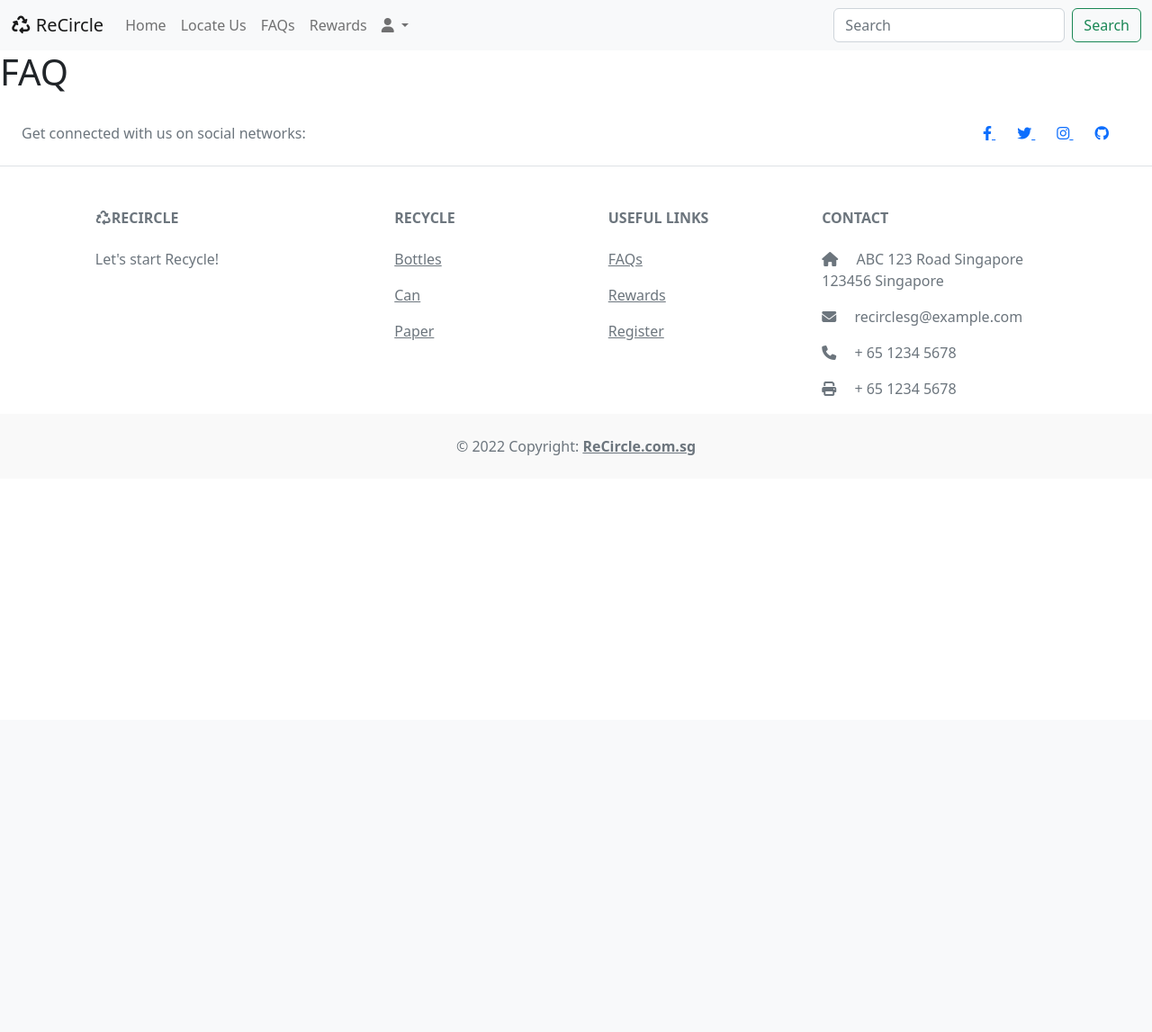
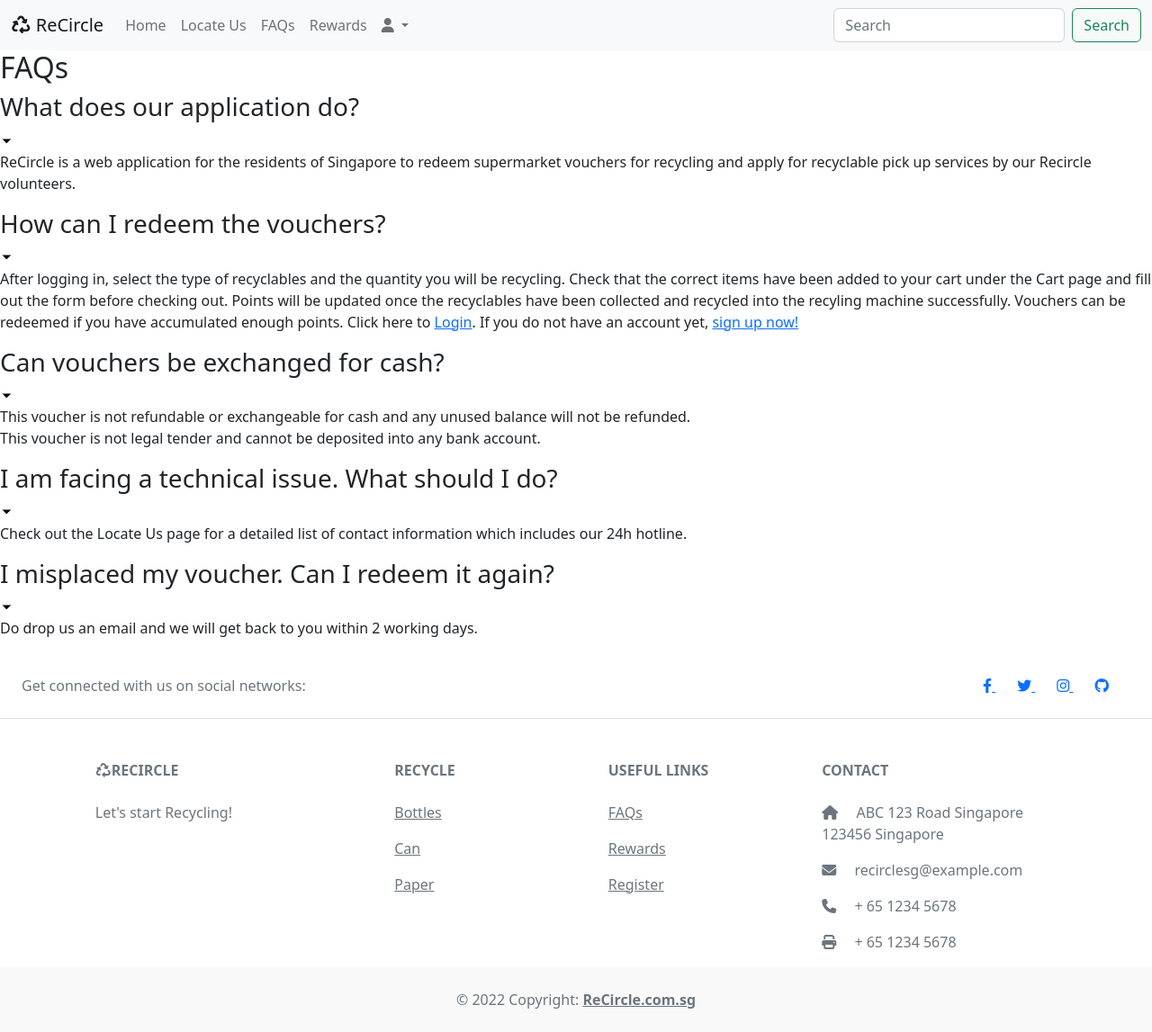
Before and after one commit to calvinni/Agile-software, a PHP site: page /faqs.php in a window 1280 px wide. Shown: the whole page at 90% size. Before the commit the page ends 506 px from the top, so only its background shows below. Run offline with PHP 8.4, Linux system fonts and the light colour scheme; some libraries are stand-ins or nearby versions.

Commit message:
updated faqs to fit yangtings

```diff
--- /dev/null
+++ b/faq.js
@@ -0,0 +1,7 @@
+const faqs = document.querySelectorAll(".faq");
+
+faqs.forEach((faq) => {
+    faq.addEventListener("click", () => {
+        faq.classList.toggle("active");
+    })
+})
--- a/faqs.php
+++ b/faqs.php
@@ -5,7 +5,7 @@
     <meta charset="UTF-8">
     <meta http-equiv="X-UA-Compatible" content="IE=edge">
     <meta name="viewport" content="width=device-width, initial-scale=1.0">
-    <title>Recircle Team 81</title>
+    <title>FAQs</title>
     <!--bootstrap css link-->
     <link href="https://cdn.jsdelivr.net/npm/bootstrap@5.2.0/dist/css/bootstrap.min.css" rel="stylesheet"
     integrity="sha384-gH2yIJqKdNHPEq0n4Mqa/HGKIhSkIHeL5AyhkYV8i59U5AR6csBvApHHNl/vI1Bx" crossorigin="anonymous">
@@ -13,9 +13,10 @@
     <link rel="stylesheet" href="https://cdnjs.cloudflare.com/ajax/libs/font-awesome/6.1.2/css/all.min.css"
     integrity="sha512-1sCRPdkRXhBV2PBLUdRb4tMg1w2YPf37qatUFeS7zlBy7jJI8Lf4VHwWfZZfpXtYSLy85pkm9GaYVYMfw5BC1A==" crossorigin="anonymous" referrerpolicy="no-referrer" />
     <!-- custom css file link  -->
-   <link rel="stylesheet" href="css/style.css">
+   <link rel="stylesheet" href="css/styling.css">
 </head>
-<!-- this page includes about us, how to recycle using our website, what we collect -->
+
+<!-- This is the FAQ page -->
 <body>
     <!-- nav bar -->
     <div class = "container-nav">
@@ -98,10 +99,92 @@
     </div>
     <!-- end of nav bar -->
 
-    <h1>FAQ</h1>
+<!-- Main Content -->
+<section class="faqsection">
+    <h2 class="title">FAQs</h2>
+
+    <!-- First Question   -->
+    <div class ="faq">
+        <div class="qns">
+            <h3> What does our application do? </h3>
+            <svg width="15" height="10" viewbox=" 0 0 42 25">
+                <!-- path d: arrow shape -->
+                <path d="M3 3L20 21L39 3" stroke="white" stroke-width="7" stroke-linecap="round"/>
+            </svg>
+        </div>
+        <div class="ans">
+            <p> ReCircle is a web application for the residents of Singapore to redeem supermarket vouchers
+            for recycling and apply for recyclable pick up services by our Recircle volunteers. </p>
+        </div>
+    </div>
+
+    <!-- Second Question   -->
+    <div class ="faq">
+        <div class="qns">
+            <h3> How can I redeem the vouchers? </h3>
+            <svg width="15" height="10" viewbox=" 0 0 42 25">
+                <!-- path d: arrow shape -->
+                <path d="M3 3L20 21L39 3" stroke="white" stroke-width="7" stroke-linecap="round"/>
+            </svg>
+        </div>
+        <div class="ans">
+            <p>After logging in, select the type of recyclables and the quantity you will be recycling.
+            Check that the correct items have been added to your cart under the Cart page and fill out the form before checking out.
+            Points will be updated once the recyclables have been collected and recycled into the recyling machine successfully.
+            Vouchers can be redeemed if you have accumulated enough points. Click here to <a href= "login.php">Login<a>.
+            If you do not have an account yet, <a href="register.php">sign up now!</a></p>
+        </div>
+    </div>
 
 
-<!-- Footer -->
+    <!-- Third Question   -->
+    <div class ="faq">
+        <div class="qns">
+            <h3> Can vouchers be exchanged for cash? </h3>
+            <svg width="15" height="10" viewbox=" 0 0 42 25">
+                <!-- path d: arrow shape -->
+                <path d="M3 3L20 21L39 3" stroke="white" stroke-width="7" stroke-linecap="round"/>
+            </svg>
+        </div>
+        <div class="ans">
+            <p>
+                This voucher is not refundable or exchangeable for cash and any unused balance will not be refunded. <br>
+                This voucher is not legal tender and cannot be deposited into any bank account. <br>
+            </p>
+        </div>
+    </div>
+
+    <!-- Fourth Question   -->
+    <div class ="faq">
+        <div class="qns">
+            <h3> I am facing a technical issue. What should I do?</h3>
+            <svg width="15" height="10" viewbox=" 0 0 42 25">
+                <!-- path d: arrow shape -->
+                <path d="M3 3L20 21L39 3" stroke="white" stroke-width="7" stroke-linecap="round"/>
+            </svg>
+        </div>
+        <div class="ans">
+            <p>Check out the Locate Us page for a detailed list of contact information which includes our 24h hotline. </p>
+        </div>
+    </div>
+
+    <!-- Fifth Question   -->
+    <div class ="faq">
+        <div class="qns">
+            <h3>I misplaced my voucher. Can I redeem it again?</h3>
+            <svg width="15" height="10" viewbox=" 0 0 42 25">
+                <!-- path d: arrow shape -->
+                <path d="M3 3L20 21L39 3" stroke="white" stroke-width="7" stroke-linecap="round"/>
+            </svg>
+        </div>
+        <div class="ans">
+            <p>Do drop us an email and we will get back to you within 2 working days.</p>
+        </div>
+    </div>
+</section>
+</body>
+
+<!-- Start of Footer -->
 <footer class="text-center text-lg-start bg-white text-muted">
   <!-- Section: Social media -->
   <section class="d-flex justify-content-center justify-content-lg-between p-4 border-bottom">
@@ -110,7 +193,6 @@
       <span>Get connected with us on social networks:</span>
     </div>
     <!-- Left -->
-
     <!-- Right -->
     <div>
       <a href="https://www.facebook.com/" class="me-4 link-grayish">
@@ -129,7 +211,6 @@
     <!-- Right -->
   </section>
   <!-- Section: Social media -->
-
   <!-- Section: Links  -->
   <section class="">
     <div class="container text-center text-md-start mt-5">
@@ -142,11 +223,10 @@
           <i class="fa-solid fa-recycle"></i>ReCircle
           </h6>
           <p>
-            Let's start Recycle!
+            Let's start Recycling!
           </p>
         </div>
         <!-- Grid column -->
-
         <!-- Grid column -->
         <div class="col-md-2 col-lg-2 col-xl-2 mx-auto mb-4">
           <!-- Links -->
@@ -165,7 +245,6 @@
           </p>
         </div>
         <!-- Grid column -->
-
         <!-- Grid column -->
         <div class="col-md-3 col-lg-2 col-xl-2 mx-auto mb-4">
           <!-- Links -->
@@ -183,7 +262,6 @@
           </p>
         </div>
         <!-- Grid column -->
-
         <!-- Grid column -->
         <div class="col-md-4 col-lg-3 col-xl-3 mx-auto mb-md-0 mb-4">
           <!-- Links -->
@@ -202,7 +280,6 @@
     </div>
   </section>
   <!-- Section: Links  -->
-
   <!-- Copyright -->
   <div class="text-center p-4" style="background-color: rgba(0, 0, 0, 0.025);">
     © 2022 Copyright:
@@ -211,8 +288,8 @@
   <!-- Copyright -->
 </footer>
 <!-- Footer -->
-
     <!-- bootstrap js link-->
     <script src="https://cdn.jsdelivr.net/npm/bootstrap@5.2.0/dist/js/bootstrap.bundle.min.js" integrity="sha384-A3rJD856KowSb7dwlZdYEkO39Gagi7vIsF0jrRAoQmDKKtQBHUuLZ9AsSv4jD4Xa" crossorigin="anonymous"></script>
-</body>
+    <script src="faq.js"></script>
+
 </html>
```
